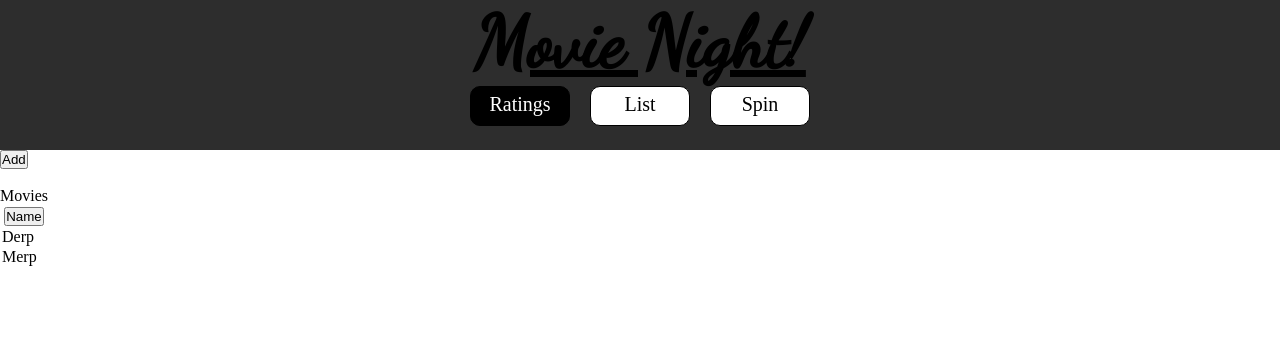
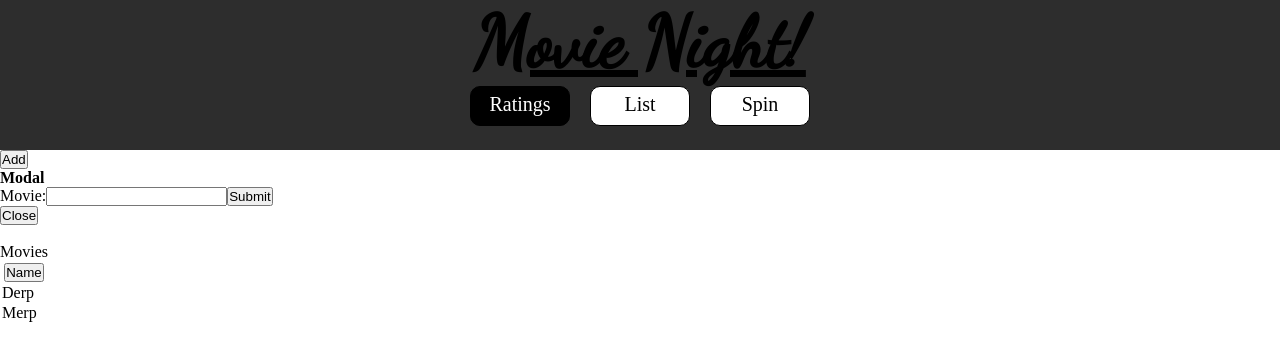
Before and after one commit to Andrew-Wand/movielist-app-react, a React (Create React App) app: page /list in a window 1280 px wide. Shown: the top 360 px of the page. Built offline with nearby package versions, Linux system fonts and the light colour scheme.

Commit message:
added ability to submit new movie to list

```diff
--- a/src/App.js
+++ b/src/App.js
@@ -5,6 +5,11 @@ import Spin from "./components/Spin";
 import { Routes, Route, BrowserRouter } from "react-router-dom";
 
 function App() {
+  const movies = [
+    { id: 1, name: "Derp" },
+    { id: 2, name: "Merp" },
+  ];
+
   return (
     <div className="App">
       <BrowserRouter>
@@ -12,17 +17,7 @@ function App() {
 
         <Routes>
           <Route path="/" element={<RatingTable />} />
-          <Route
-            path="/list"
-            element={
-              <MovieList
-                movies={[
-                  { id: 1, name: "Derp" },
-                  { id: 2, name: "Merp" },
-                ]}
-              />
-            }
-          />
+          <Route path="/list" element={<MovieList movies={movies} />} />
           <Route path="/spin" element={<Spin />} />
         </Routes>
       </BrowserRouter>
--- a/src/components/MovieList.jsx
+++ b/src/components/MovieList.jsx
@@ -1,9 +1,10 @@
 import React, { useState, useMemo } from "react";
+
+import MovieListModal from "./MovieListModal";
 
 const useSortableData = (items, config = null) => {
   const [sortConfig, setSortConfig] = useState(config);
 
-  //
   const sortedItems = useMemo(() => {
     let sortedMovies = [...items];
 
@@ -45,22 +46,28 @@ const useSortableData = (items, config = null) => {
 
   return { items: sortedItems, requestSort, getClassNameFor };
 };
-
-// Movie List component //
+///////////////////////////////////////////////////////////////////////////////////
+// Movie List COMPONENT //
 
 function MovieList(props) {
   const { movies } = props;
 
-  const { items, requestSort, sortConfig, getClassNameFor } =
-    useSortableData(movies);
+  const [movieName, setMovieName] = useState("");
 
-  // Add btn modal
-
+  const [movieList, setMovieList] = useState(movies);
+  const { items, requestSort, getClassNameFor } = useSortableData(movieList);
   return (
     <div className="movielist-container">
       <div className="addbtn-container">
-        <button className="movie-addbtn">Add</button>
+        <button className="movielist-addbtn">Add</button>
       </div>
+      <MovieListModal
+        movies={items}
+        movieName={movieName}
+        movieList={movieList}
+        setMovieName={setMovieName}
+        setMovieList={setMovieList}
+      />
       <br />
       <div className="movielist-table">
         <table>
@@ -79,7 +86,7 @@ function MovieList(props) {
             </tr>
           </thead>
           <tbody>
-            {items.map((movie) => (
+            {movieList.map((movie) => (
               <tr key={movie.id}>
                 <td>{movie.name}</td>
               </tr>
--- /dev/null
+++ b/src/components/MovieListModal.jsx
@@ -0,0 +1,55 @@
+import React, { useEffect, useState } from "react";
+
+function MovieListModal({
+  movies,
+  movieName,
+  movieList,
+  setMovieName,
+  setMovieList,
+}) {
+  // Handle submit for new movie
+  const handleSubmit = (e) => {
+    e.preventDefault();
+    setMovieList((current) => [...current, movieName]);
+    e.target.reset();
+  };
+
+  // Create New Id for each added to array
+  let lastId = Math.max.apply(
+    null,
+    movieList.map((item) => item.id)
+  );
+
+  let newId = lastId + 1;
+
+  const handleChange = (e) => {
+    setMovieName({
+      id: newId,
+      name: e.target.value,
+    });
+  };
+
+  return (
+    <div className="modal-container">
+      <div className="modal-content">
+        <div className="modal-header">
+          <h4 className="modal-title">Modal</h4>
+        </div>
+        <div className="modal-body">
+          <div className="modal-form">
+            <form onSubmit={handleSubmit}>
+              <label htmlFor="">Movie:</label>
+              <input type="text" onChange={handleChange} />
+              <input type="submit" value="Submit" />
+            </form>
+          </div>
+        </div>
+        <div className="modal-footer">
+          <button>Close</button>
+        </div>
+      </div>
+    </div>
+  );
+}
+
+export default MovieListModal;
```
Also changed, not shown: src/styles/movielistmodal.css (added).
